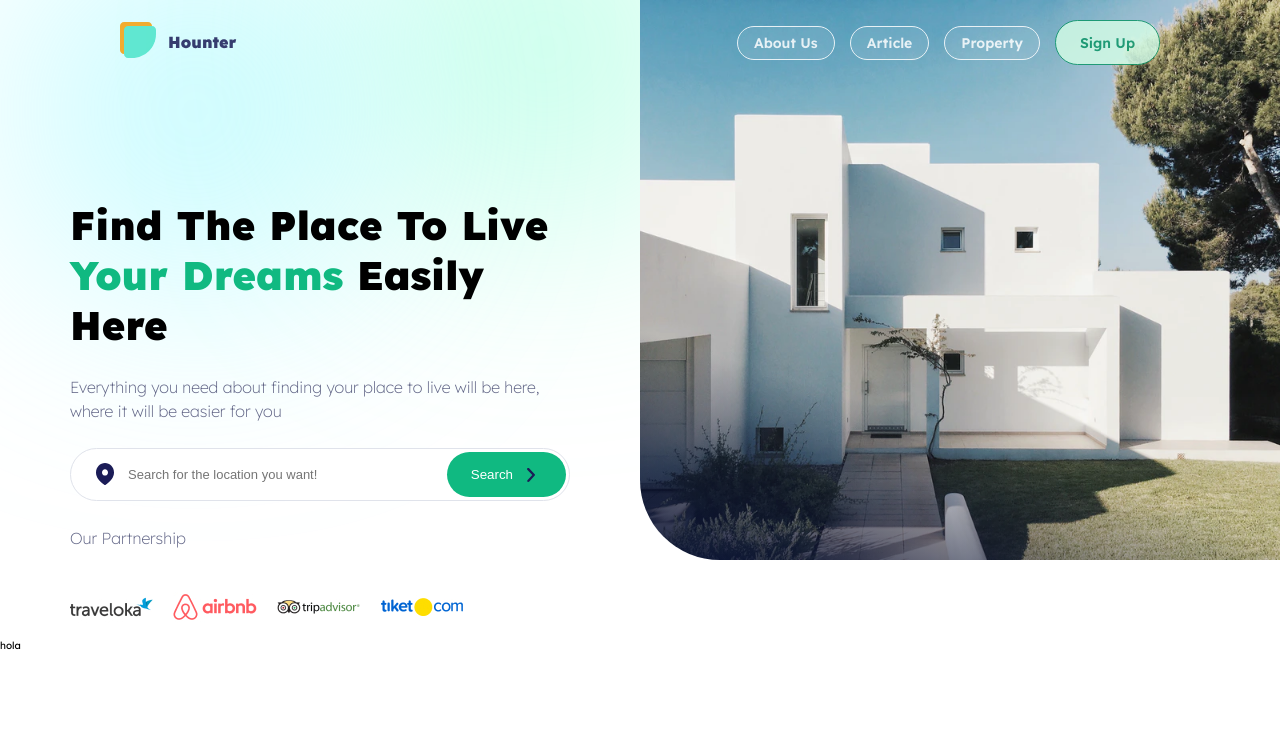
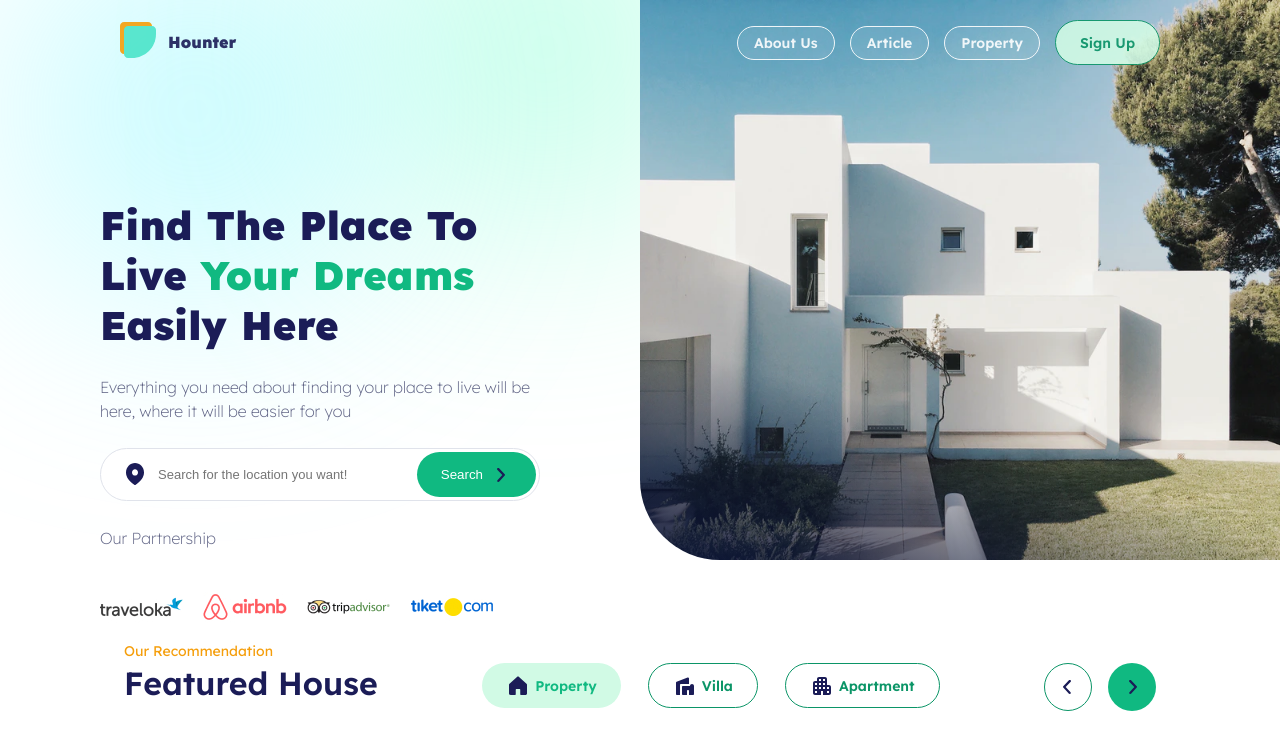
Before and after one commit to RochaDiego04/hounter, a website: page index.html in a window 1280 px wide. Drawn offline with Linux system fonts and the light colour scheme.

Commit message:
Button design added and top part of features section

```diff
--- a/index.html
+++ b/index.html
@@ -13,10 +13,19 @@
       href="https://fonts.googleapis.com/css2?family=Lexend:wght@100..900&display=swap"
       rel="stylesheet"
     />
+
+    <script defer src="src/js/main.js"></script>
+  </head>
+  <body>
+    <div class="body-container">
       <header class="header">
         <nav class="navbar">
           <div class="navbar__container container">
-          <input type="checkbox" name="hamburguer-menu" id="hamburguer-menu" />
+            <input
+              type="checkbox"
+              name="hamburguer-menu"
+              id="hamburguer-menu"
+            />
             <label for="hamburguer-menu" class="hamburger__lines">
               <span class="line line1"></span>
               <span class="line line2"></span>
@@ -101,9 +110,52 @@
         </div>
       </header>
 
-    <div class="left-side">hola</div>
+      <section class="featured">
+        <p class="featured__label label">Our Recommendation</p>
 
-    <script defer src="src/js/main.js"></script>
-  </head>
-  <body></body>
+        <div class="featured__flex-container">
+          <h2 class="featured__title">Featured House</h2>
+
+          <div class="featured__sections">
+            <a class="button button--light-green label--bold" href="#">
+              <svg class="" width="24" height="24">
+                <use class="" href="/images/svg/house.svg#house"></use>
+              </svg>
+              Property
+            </a>
+
+            <a class="button button--bordered label--bold" href="#">
+              <svg class="" width="24" height="24">
+                <use class="" href="/images/svg/villa.svg#villa"></use>
+              </svg>
+              Villa
+            </a>
+
+            <a class="button button--bordered label--bold" href="#">
+              <svg class="" width="24" height="24">
+                <use class="" href="/images/svg/apartment.svg#apartment"></use>
+              </svg>
+              Apartment
+            </a>
+          </div>
+
+          <div class="featured__moveArrows">
+            <a class="button--bordered-rounded label--bold" href="#">
+              <svg class="" width="24" height="24">
+                <use
+                  class=""
+                  href="/images/svg/arrow-inverse.svg#arrow-inverse"
+                ></use>
+              </svg>
+            </a>
+            <a class="button--green-rounded label--bold" href="#">
+              <svg class="" width="24" height="24">
+                <use class="" href="/images/svg/arrow.svg#arrow"></use>
+              </svg>
+            </a>
+          </div>
+        </div>
+      </section>
+    </div>
+  </body>
 </html>
--- a/src/scss/components/_index.scss
+++ b/src/scss/components/_index.scss
@@ -1,3 +1,5 @@
+@forward "featured";
+
 @forward "label";
 @forward "button";
 @forward "blurredEffect";
--- a/src/scss/components/button.scss
+++ b/src/scss/components/button.scss
@@ -21,6 +21,9 @@ $button-height-small: 3.4rem;
     gap: 0.5rem;
   }
 
+  &--rounded {
+  }
+
   &--white {
     @extend .button;
     height: $button-height-small;
@@ -37,9 +40,26 @@ $button-height-small: 3.4rem;
     height: $button-height-normal;
     padding: 1.2px 2.4rem;
     background-color: var(--primary);
+
+    &-rounded {
+      @extend .button--green;
+      height: 4.8rem;
+      width: 4.8rem;
+      padding: 0;
+      border-radius: 50%;
+    }
+
     &-dark {
       @extend .button--green;
       background-color: var(--primary-dark);
+
+      &-rounded {
+        @extend .button--green-dark;
+        height: 4.8rem;
+        width: 4.8rem;
+        padding: 0;
+        border-radius: 50%;
+      }
     }
   }
 
@@ -51,9 +71,34 @@ $button-height-small: 3.4rem;
     background-color: var(--white);
     border: 1px solid var(--primary-dark) !important;
 
+    &-rounded {
+      @extend .button--bordered;
+      height: 4.8rem;
+      width: 4.8rem;
+      padding: 0;
+      border-radius: 50%;
+    }
+
     &-light {
       @extend .button--bordered;
       background-color: var(--primary-light);
+
+      &-rounded {
+        @extend .button--bordered-light;
+        height: 4.8rem;
+        width: 4.8rem;
+        padding: 0;
+        border-radius: 50%;
+      }
     }
   }
+
+  &--light-green {
+    @extend .button;
+    height: $button-height-normal;
+    padding: 1.2px 2.4rem;
+    color: var(--primary-dark);
+    background-color: var(--primary-light);
+    border: none;
+  }
 }
--- /dev/null
+++ b/src/scss/components/featured.scss
@@ -0,0 +1,32 @@
+@use "../util/variables.scss" as v;
+
+.featured {
+  padding: 0 0 0 v.$global-padding;
+  &__label {
+    color: var(--secondary);
+  }
+  &__title {
+  }
+
+  &__flex-container {
+    padding-right: v.$global-padding;
+    display: flex;
+    justify-content: space-between;
+    flex-wrap: wrap;
+    gap: 2rem;
+  }
+
+  &__sections {
+    display: flex;
+    gap: 2.7rem;
+  }
+
+  &__moveArrows {
+    display: flex;
+    gap: 1.6rem;
+  }
+
+  .button--light-green {
+    color: var(--primary);
+  }
+}
--- a/src/scss/global/boilerplate.scss
+++ b/src/scss/global/boilerplate.scss
@@ -37,6 +37,7 @@ h1,
 h2,
 h3,
 h4 {
+  color: var(--black);
   text-transform: capitalize;
 }
 
@@ -71,12 +72,15 @@ h4 {
   line-height: 2.4rem;
   color: var(--white);
   &--small {
+    @extend .label;
     font-size: 1.2rem;
   }
   &--medium {
+    @extend .label;
     font-weight: 500;
   }
   &--bold {
+    @extend .label;
     font-weight: 600;
   }
 }
--- a/src/scss/layout/_index.scss
+++ b/src/scss/layout/_index.scss
@@ -1,2 +1,3 @@
 @forward "header";
 @forward "navbar";
+@forward "body-container";
--- /dev/null
+++ b/src/scss/layout/body-container.scss
@@ -0,0 +1,2 @@
+.body-container {
+}
--- a/src/scss/layout/header.scss
+++ b/src/scss/layout/header.scss
@@ -13,7 +13,7 @@
     display: flex;
     flex-direction: column;
     gap: 2.5rem;
-    padding-top: 20rem;
+    padding: 20rem 3rem 0 3rem;
     position: relative;
 
     .blurred-ball--green {
--- a/src/scss/layout/navbar.scss
+++ b/src/scss/layout/navbar.scss
@@ -2,14 +2,14 @@
 
 $navbar-height: 8rem;
 $navbar-bg-color: #b99be978;
-$navbar-opacity: 0.85;
+$navbar-opacity: 0.9;
 $menu-item-gap: 1.5rem;
 $hamburger-size: 3rem;
 $hamburger-line-height: 3px;
 $hamburger-line-color: var(--black);
-$menu-bg: rgba(255, 255, 255, 0.9);
-$menu-width: 300px;
-$menu-shadow: 0.5rem 0px 2rem 1rem #e2e2e296;
+$menu-bg: var(--white);
+$menu-width: 30rem;
+$menu-shadow: 0.5rem 0px 2rem 0 #e2e2e296;
 
 .navbar {
   width: 100%;
@@ -129,9 +129,9 @@ $menu-shadow: 0.5rem 0px 2rem 1rem #e2e2e296;
         font-weight: 500;
 
         .button {
-          color: #000;
+          color: var(--black);
           background-color: transparent;
-          border: 1px solid black !important;
+          border: 1px solid var(--black) !important;
         }
       }
     }
--- a/src/scss/util/_index.scss
+++ b/src/scss/util/_index.scss
@@ -1,2 +1,3 @@
 // @forward "functions";
 @forward "mixins";
+@forward "variables";
--- /dev/null
+++ b/src/scss/util/variables.scss
@@ -0,0 +1 @@
+$global-padding: 12.4rem;
```
Also changed, not shown: dist/style.css, images/svg/arrow.svg, images/svg/location.svg, 1 other file. Lines whose indentation alone changed are shown as unchanged.
